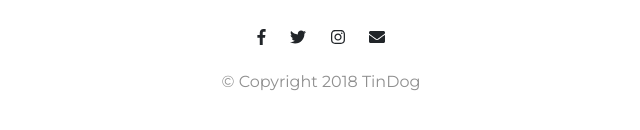
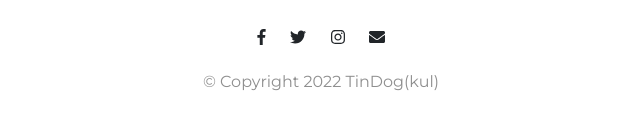
Before and after one commit to kuls11/TINDOGG, a plain HTML site: page index.html in a window 1280 px wide. Shown: the part 3071-3201 px from the top of the page, 319-959 px from the left. Drawn offline with nearby package versions, Linux system fonts and the light colour scheme.

Commit message:
Update index.html

```diff
--- a/index.html
+++ b/index.html
@@ -230,7 +230,7 @@
       <i class="social-icon fab fa-twitter"></i>
       <i class="social-icon fab fa-instagram"></i>
       <i class="social-icon fas fa-envelope"></i>
-      <p>© Copyright 2018 TinDog</p>
+      <p>© Copyright 2022 TinDog(kul)</p>
     </div>
   </footer>
 
```
